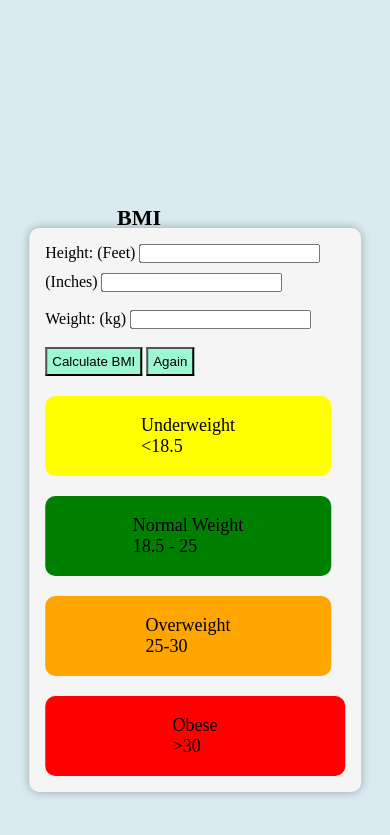
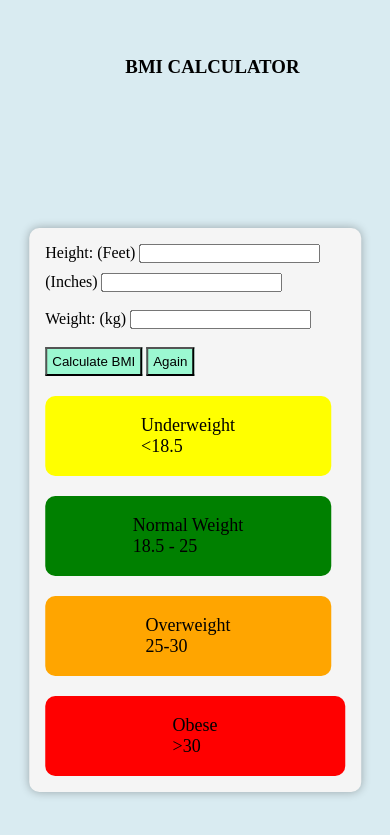
Before and after one commit to ShahadatShuvo/BMI-calculator, a plain HTML site: page index.html in a window 390 px wide. Shown: the part 123-958 px from the top of the page. Drawn offline with Linux system fonts and the light colour scheme.

Commit message:
updated.

```diff
--- a/style.css
+++ b/style.css
@@ -131,10 +131,10 @@
     }
     .heading {
         position: absolute;
-        top: 28%;
+        top: 15%;
         left: 50%;
         transform: translate(-40%, -50%);
-        font-size: 1.375rem;
+        font-size: 1.175rem;
     }
     .child {
         width: 85vw;
```
